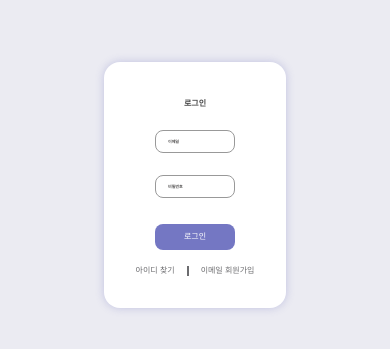
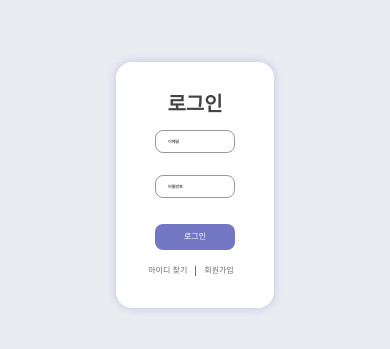
Before and after one commit to acwell94/3daDaily, a Next.js app: page /signin in a window 390 px wide. Shown: the part 237-586 px from the top of the page. Built offline with nearby package versions, Linux system fonts and the light colour scheme; a web font is replaced by a local one.

Commit message:
230212 작업내용 반응형 수정 로그인 타이틀

```diff
--- a/src/components/commons/title/userFlowTitle.tsx
+++ b/src/components/commons/title/userFlowTitle.tsx
@@ -10,10 +10,16 @@ const Title = styled.div`
   text-align: center;
   font-size: 4rem;
   @media ${breakPoints.mobileWidth} {
-    font-size: 3rem;
+    font-size: 5rem;
   }
   @media ${breakPoints.mobileHeight} {
-    font-size: 2rem;
+    font-size: 5rem;
+  }
+  @media ${breakPoints.smallScreen} {
+    font-size: 5rem;
+  }
+  @media ${breakPoints.foldScreen} {
+    font-size: 4rem;
   }
   line-height: 5rem;
   font-weight: 700;
--- a/src/components/units/signin/SignInPresenter.tsx
+++ b/src/components/units/signin/SignInPresenter.tsx
@@ -68,9 +68,7 @@ const SignInPresenter = ({
           <S.UserSelectText onClick={useLink("/findId")}>
             아이디 찾기
           </S.UserSelectText>
-          <S.SignUpText onClick={useLink("/signup")}>
-            이메일 회원가입
-          </S.SignUpText>
+          <S.SignUpText onClick={useLink("/signup")}>회원가입</S.SignUpText>
         </S.UserSelectBox>
       </CommonMainBox>
     </CommonMain>
--- a/src/components/units/signin/SignInStyles.ts
+++ b/src/components/units/signin/SignInStyles.ts
@@ -19,6 +19,7 @@ export const InputBox = styled.div`
 export const UserSelectBox = styled.div`
   ${flexBox("row", "center", "center")}
   margin-top: 4rem;
+  width: 100%;
 `;
 
 export const UserSelectText = styled.div`
@@ -27,9 +28,10 @@ export const UserSelectText = styled.div`
   line-height: 2.5rem;
   color: ${theme.colors.lightGray};
   cursor: pointer;
+  margin-right: 2rem;
 `;
 export const SignUpText = styled(UserSelectText)`
-  border-left: 2px solid ${theme.colors.lightGray};
-  margin-left: 3rem;
-  padding-left: 3rem;
+  border-left: 1px solid ${theme.colors.lightGray};
+  /* margin-left: 3rem; */
+  padding-left: 2rem;
 `;
```
